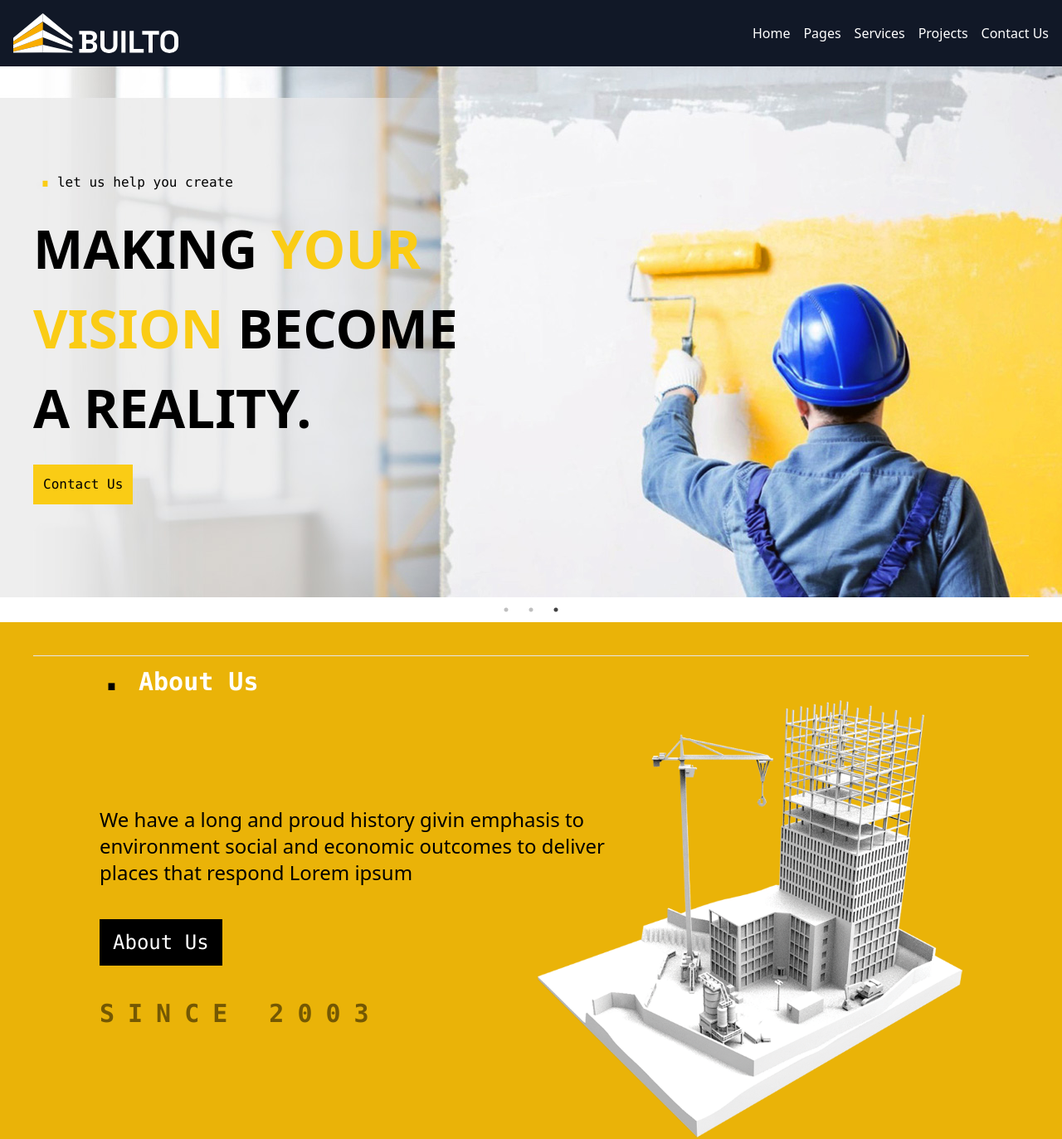
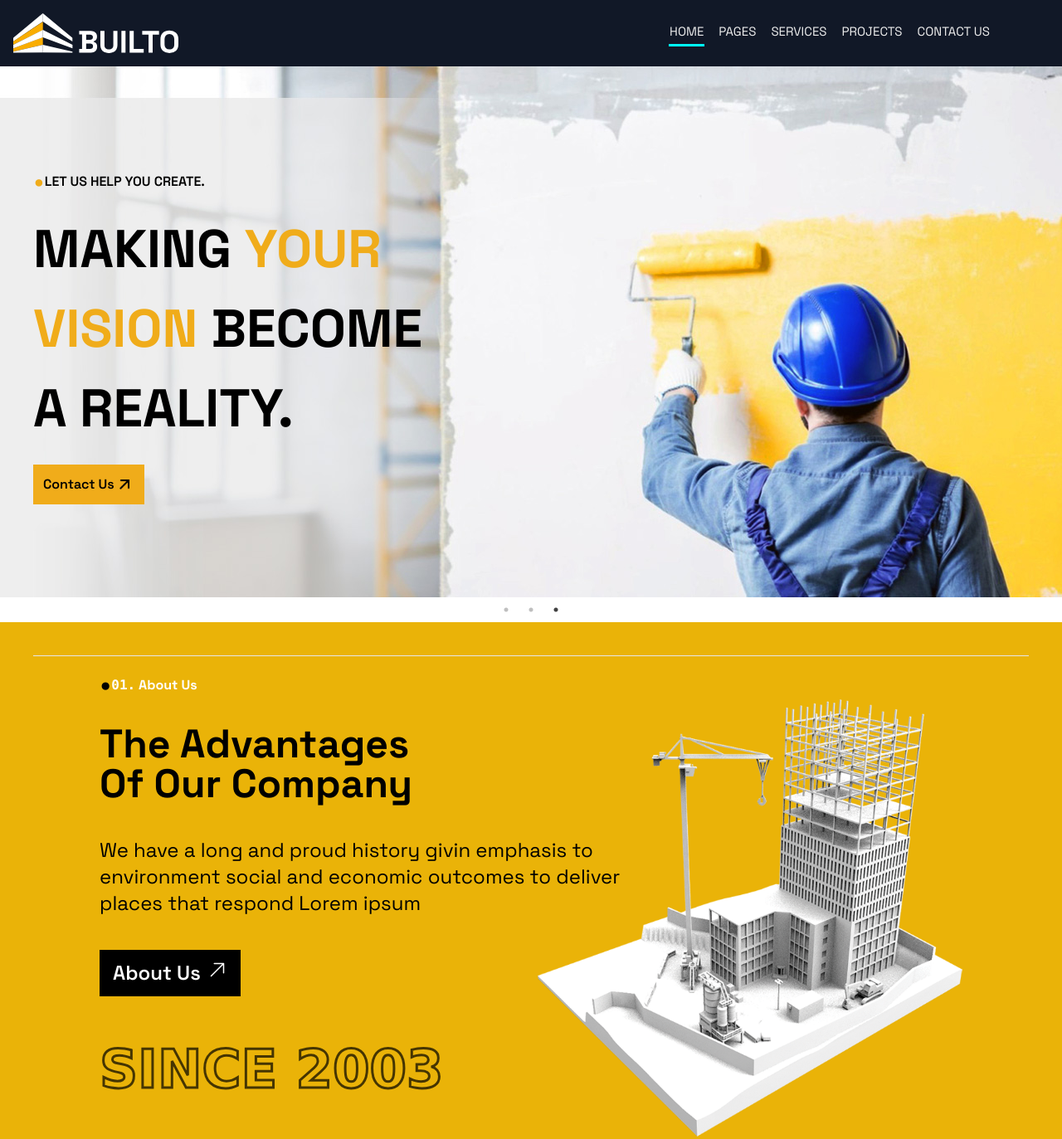
Before and after one commit to SuperSonic-Themes/builto, a plain HTML site: page index.html in a window 1280 px wide. Shown: the top 1373 px of the page at 83% size. Drawn offline with nearby package versions, Linux system fonts and the light colour scheme; a web font is replaced by a local one.

Commit message:
Add files via upload

```diff
--- a/index.html
+++ b/index.html
@@ -12,6 +12,13 @@
     <link rel="stylesheet" href="https://cdnjs.cloudflare.com/ajax/libs/slick-carousel/1.8.1/slick-theme.min.css" />
     <!-- jQuery -->
     <script src="https://code.jquery.com/jquery-3.6.4.min.js"></script>
+    <!-- CSS Link -->
+    <link rel="stylesheet" href="style.css">
+
+
+    <link href="https://fonts.googleapis.com/ css?family=Manjari&display=swap" rel="stylesheet">
+
+
 </head>
 
 <body>
@@ -21,11 +28,11 @@
             <img src="./images/logo-white.svg" class="h-12" alt="Logo">
 
             <nav class="hidden md:flex space-x-4">
-                <a href="#" class="hover:text-gray-300">Home</a>
-                <a href="#" class="hover:text-gray-300">Pages</a>
-                <a href="#" class="hover:text-gray-300">Services</a>
-                <a href="#" class="hover:text-gray-300">Projects</a>
-                <a href="#" class="hover:text-gray-300">Contact Us</a>
+                <a href="#" class="active">Home</a>
+                <a href="#">Pages</a>
+                <a href="#">Services</a>
+                <a href="#">Projects</a>
+                <a href="#">Contact Us</a>
             </nav>
 
             <!-- Mobile menu button -->
@@ -54,9 +61,9 @@
             <div class="item  bg-[url(./images/Slider2-01.jpg)] h-[40rem]">
                 <!-- <img src="./images/Slider2-01.jpg" alt="Image 1"> -->
             <div class="flex flex-col text-start items-start justify-start mt-[4rem] p-10 space-y-5 ">
-                <span class="font-mono "><span class="text-yellow-400 text-5xl ">.</span>let us help you create</span>
-            <p class="text-[4rem]   font-semibold  ">MAKING <span class="text-yellow-400">YOUR </span><br><span class="text-yellow-400">VISION </span> BECOME<br> A REALITY.</p>
-        <button class="bg-yellow-400 font-mono p-3 px-3 ">Contact Us</button>
+                <span class="font-semibold"><span class="text-[#F0AC1A] text-5xl ">.</span>LET US HELP YOU CREATE.</span>
+            <p class="text-[4rem]   font-bold  ">MAKING <span class="text-[#F0AC1A]">YOUR </span><br><span class="text-[#F0AC1A]">VISION </span> BECOME<br> A REALITY.</p>
+        <button class="bg-[#F0AC1A] font-semibold p-3 px-3 flex">Contact Us<img class="w-6" src="./images/right-up.png" alt=""></button>
     </div>
     </div>
 
@@ -68,9 +75,9 @@
     <div class="item  bg-[url(./images/Slider2-03.jpg)] h-[40rem]">
         <!-- <img src="./images/Slider2-01.jpg" alt="Image 1"> -->
     <div class="flex flex-col text-start items-start justify-start mt-[4rem] p-10 space-y-5 ">
-        <span class="font-mono "><span class="text-yellow-400 text-5xl ">.</span>let us help you create</span>
-    <p class="text-[4rem]   font-semibold  ">MAKING <span class="text-yellow-400">YOUR </span><br><span class="text-yellow-400">VISION </span> BECOME<br> A REALITY.</p>
-<button class="bg-yellow-400 font-mono p-3 px-3 ">Contact Us</button>
+        <span class="font-semibold "><span class="text-[#F0AC1A] text-5xl ">.</span>LET US HELP YOU CREATE.</span>
+    <p class="text-[4rem]   font-bold  ">MAKING <span class="text-[#F0AC1A]">YOUR </span><br><span class="text-[#F0AC1A]">VISION </span> BECOME<br> A REALITY.</p>
+<button class="bg-[#F0AC1A] font-semibold p-3 px-3 flex">Contact Us<img class="w-6" src="./images/right-up.png" alt=""></button>
 </div>
 </div>
 
@@ -84,13 +91,14 @@
 <div class="item  bg-[url(./images/Slider2-02.jpg)] h-[40rem]">
     <!-- <img src="./images/Slider2-01.jpg" alt="Image 1"> -->
 <div class="flex flex-col text-start items-start justify-start mt-[4rem] p-10 space-y-5 ">
-    <span class="font-mono "><span class="text-yellow-400 text-5xl ">.</span>let us help you create</span>
-<p class="text-[4rem]   font-semibold  ">MAKING <span class="text-yellow-400">YOUR </span><br><span class="text-yellow-400">VISION </span> BECOME<br> A REALITY.</p>
-<button class="bg-yellow-400 font-mono p-3 px -3 ">Contact Us</button>
+    <span class="font-semibold "><span class="text-[#F0AC1A] text-5xl ">.</span>LET US HELP YOU CREATE.</span>
+    <p class="text-[4rem]   font-bold  ">MAKING <span class="text-[#F0AC1A]">YOUR </span><br><span class="text-[#F0AC1A]">VISION </span> BECOME<br> A REALITY.</p>
+<button class="bg-[#F0AC1A] font-semibold p-3 px-3 flex">Contact Us<img class="w-6" src="./images/right-up.png" alt=""></button>
 </div>
 </div>
         </div>
 
+    </section>
 
 
 
@@ -98,16 +106,31 @@
         <!-- aboutus -->
         <section class="bg-yellow-500 p-10">
             <hr>
-<p class="text-3xl font-mono font-semibold text-white px-[5rem]  "><span class="text-5xl text-black">.</span> About Us</p>
-<div class="grid grid-cols-2 gap-4 items-center px-[5rem] ">
+<p class="text-1xl font-bold text-white px-[5rem]  "><span class="text-5xl text-black">.</span><span class="font-mono">01.</span> About Us</p>
+<div>
+    <div class="grid grid-cols-2 gap-4 items-center px-[5rem] ">
 
-<div class="space-y-10">
-    <p class="text-2xl w-[40rem]">
+        <div class="space-y-10">
+            <h1 class="font-bold font-700 text-5xl">The Advantages<br> Of Our Company</h1>
+            <p class="text-2xl w-[40rem]">
 We have a long and proud history givin emphasis to environment social and economic outcomes to deliver places that respond Lorem ipsum
 </p>
-<button class="p-3 px-4 bg-black text-white text-2xl font-mono">About Us</button>
+<button class="p-3 px-4 bg-black text-white text-2xl font-semibold flex gap-2">About Us
+    <svg xmlns="http://www.w3.org/2000/svg" fill="none" viewBox="0 0 24 24" stroke-width="1.5" stroke="currentColor" class="w-6 h-6 font-bold">
+    <path stroke-linecap="round" stroke-linejoin="round" d="M4.5 19.5l15-15m0 0H8.25m11.25 0v11.25" />
+  </svg>
+  </button>
 
-<div class="text-3xl tracking-[1rem] font-bold  font-mono opacity-50 	">SINCE 2003 </div>
+<!-- <div class="text-animate font-bold opacity-80">
+    <h3>SINCE2003</h3> -->
+    <!-- <span class="animate" style="--i:3;"></span> -->
+<!-- </div> -->
+
+
+<div class="text font-bold opacity-70">
+    <h3>SINCE 2003</h3>
+    <!-- <span class="animate" style="--i:3;"></span> -->
+</div>
 </div>
 
 
@@ -124,6 +147,33 @@ We have a long and proud history givin emphasis to environment social and econom
 
 </div>
 
+</div>
+
+        </section>
+
+
+
+
+
+
+        <!-- about us -->
+        <section class="px-[5rem] my-[5rem]">
+<hr>
+            <div class="text-xl font-bold "><span class="text-yellow-400 text-5xl">.</span> 02.Our Services</div>
+
+        <div class="grid grid-cols-3 gap-4 ">
+
+<div><img src="./images/blog-01.jpg" /><p class="font-semibold">Construction</p><hr></div>
+<div><img src="./images/blog-06.jpg" /><p class="font-semibold">Apartment Designs</p><hr></div>
+<div><img src="./images/portfolio-01.jpg" /><p class="font-semibold">Interior Designs</p><hr></div>
+
+
+
+
+
+
+        </div>
+
 
 
         </section>
@@ -134,9 +184,105 @@ We have a long and proud history givin emphasis to environment social and econom
 
 
 
+<!-- latestprojects -->
+<section class="px-[5rem] my-[5rem]">
+    <div class="text-xl font-bold "><span class="text-yellow-400 text-5xl">.</span> 03.Our Projects</div>
+<div class="grid grid-cols-3 gap-5 ">
+<div><img src="./images/blog-01.jpg"/></div>
+<div class="row-span-2"><img src="./images/services.jpg"/></div>
+<div><img src="./images/blog-03.jpg"/></div>
+<div><img src="./images/blog-03.jpg"/></div>
+<div><img src="./images/blog-03.jpg"/></div>
+</div>
+
+</section>
 
 
 
+<!-- projectcounter -->
+<section class="grid grid-cols-3 gap-5 px-[5rem]">
+
+<div>
+    <hr>
+    <p>32K</p>
+    <p>REALIZED PROJECTS</p>
+    <P>WITH 23 YEARS OF EXPERIENCE, WE HAVE EARNED HUNREDS OF AWARDS AND CERTIFICATES.</P>
+</div>
+
+
+
+
+
+
+
+
+
+
+
+<div>
+    <hr>
+    <p>32K</p>
+    <p>REALIZED PROJECTS</p>
+    <P>WITH 23 YEARS OF EXPERIENCE, WE HAVE EARNED HUNREDS OF AWARDS AND CERTIFICATES.</P>
+</div>
+
+
+
+
+
+
+
+
+
+<div>
+    <hr>
+    <p>32K</p>
+    <p>REALIZED PROJECTS</p>
+    <P>WITH 23 YEARS OF EXPERIENCE, WE HAVE EARNED HUNREDS OF AWARDS AND CERTIFICATES.</P>
+</div>
+
+
+<hr>
+</section>
+
+
+
+
+
+
+
+
+
+
+
+
+
+
+
+
+
+
+
+
+
+
+
+
+
+
+
+
+
+
+
+        <footer>
+
+
+
+
+
+
+        </footer>
 
 
 
@@ -177,7 +323,6 @@ We have a long and proud history givin emphasis to environment social and econom
                 });
             });
         </script>
-    </section>
 
 </body>
 
--- /dev/null
+++ b/style.css
@@ -0,0 +1,51 @@
+@import url('https://fonts.googleapis.com/css2?family=Montserrat:wght@100;200;300;400;500;600;700&family=Space+Grotesk:wght@300;400;500;600;700&display=swap');
+
+body{
+    font-family: 'Montserrat', sans-serif;
+font-family: 'Space Grotesk', sans-serif;
+}
+
+nav{
+    margin-right: 70px;
+}
+nav a{
+    display: inline-block;
+    margin-left: 10px;
+    font-size: 15px;
+    text-decoration: none;
+    color: #eee;
+    text-transform: uppercase;
+    border-bottom: 3px solid transparent;
+    padding: 3px 1px;
+}
+
+.active{
+    border-color: aqua;
+}
+
+nav a:hover{
+    border-color: aqua;
+
+}
+
+ .text h3{
+    font-size: 4rem;
+    font-family: Verdana, Geneva, Tahoma, sans-serif;
+    color: transparent;
+    -webkit-text-stroke: 3px black;
+    position: relative;
+ }
+
+ .text h3::before{
+    content: 'SINCE 2003';
+    position: absolute;
+    width: 0%;
+    height: 100%;
+    overflow: hidden;
+    color: black;
+    transition: 1s ease-in-out;
+ }
+
+ .text h3:hover::before{
+    width: 100%;
+ }
```
Also changed, not shown: images/north_east_FILL0_wght400_GRAD0_opsz24.svg (added), images/right-arrow_12645592.png (added), images/right-up.png (added), images/services.jpg (added).
